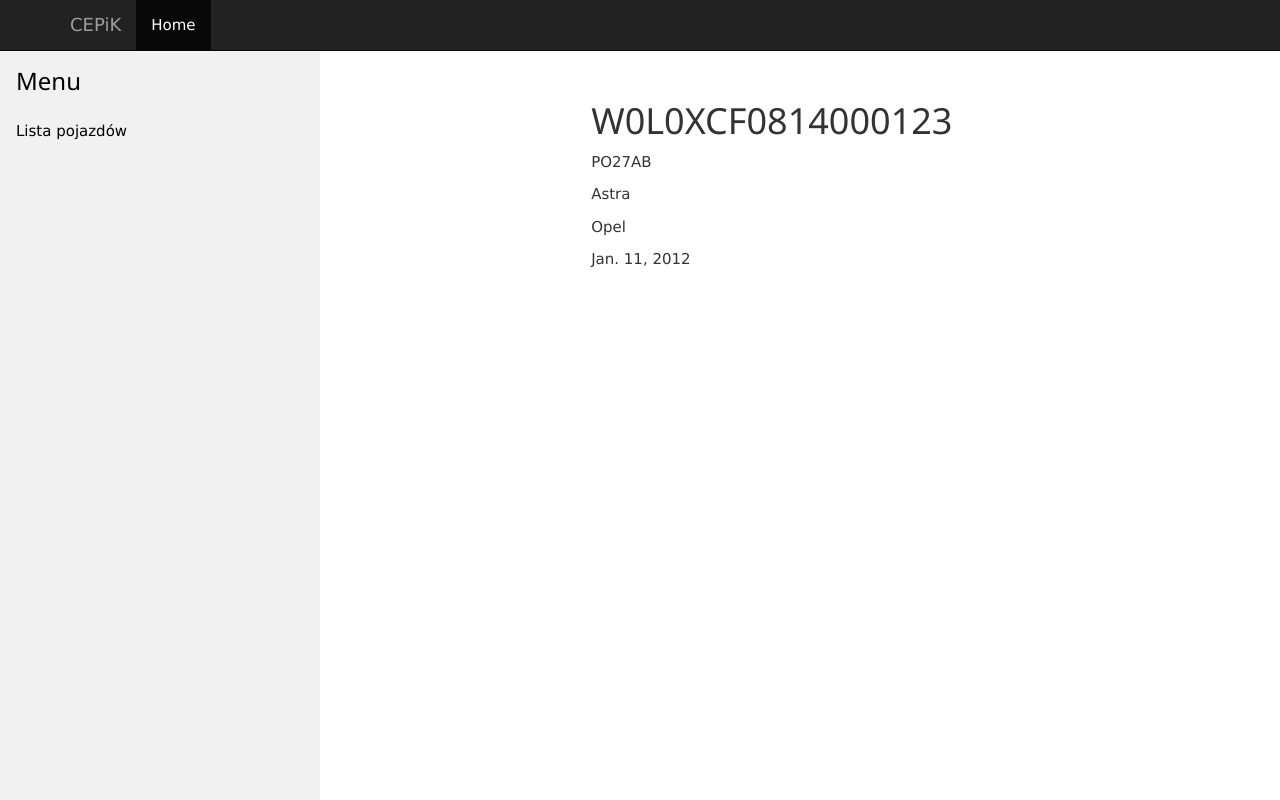
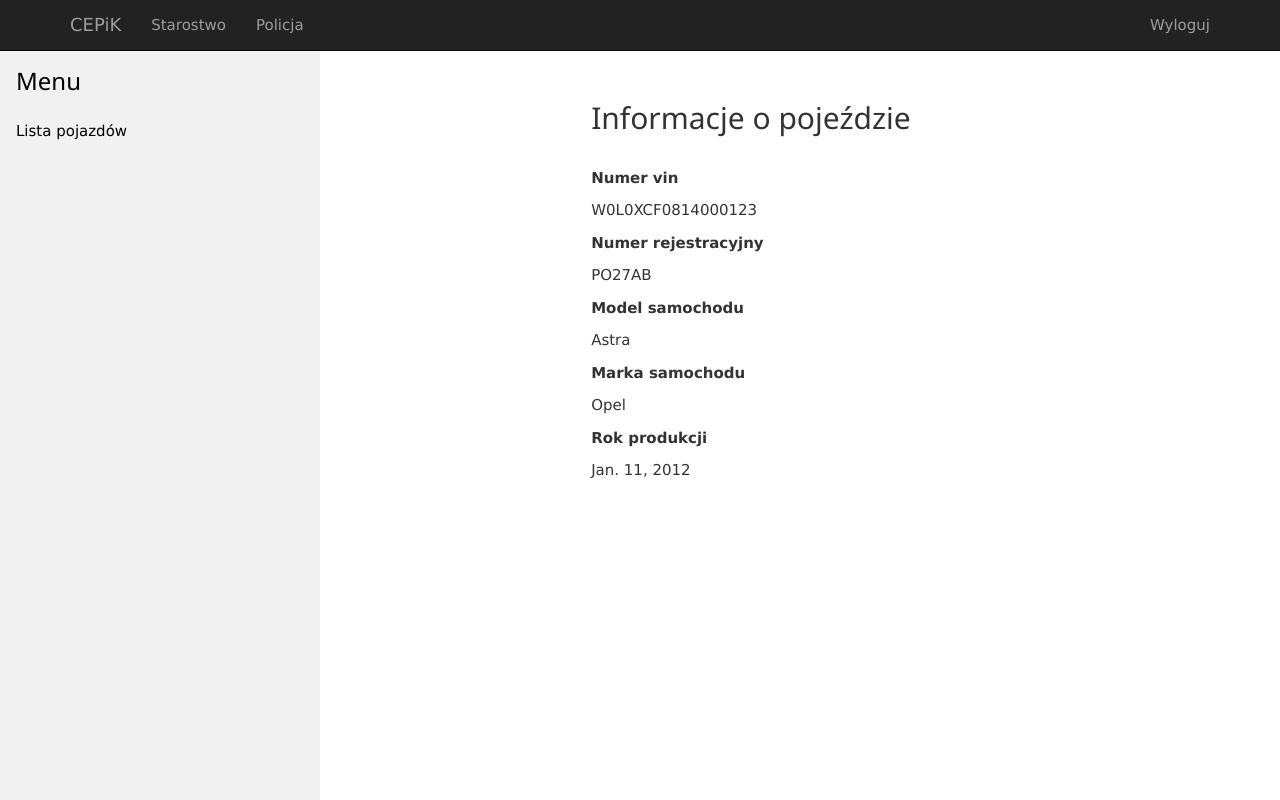
Before and after one commit to divident/teresport-cepik, a Django app: a page that uses templates/base_generic_police.html in a window 1280 px wide. Run offline with Django 3.2, Linux system fonts and the light colour scheme; a user stored in the database is signed in; data comes from the database, SQL or seed files in the repository; both versions use the stored data as it was after the commit; parts of the project's set-up code (start-up, migrations or seed data) failed here and were passed over; some libraries are stand-ins or nearby versions.

Commit message:
final version

```diff
--- a/district_office/templates/district_office/index.html
+++ b/district_office/templates/district_office/index.html
@@ -9,16 +9,20 @@
             <li><a href="{% url 'district_office:detail' car.vin %}">{{ car }}</a></li>
         {% endfor %}
     </ul>
+    <!--
     <button onclick="location.href='{% url 'district_office:add' %}'">Zarejestruj nowy samochód</button>
     <button onclick="location.href='{% url 'district_office:status' %}'">Zmien status samochodu</button>
     <button onclick="location.href='{% url 'district_office:search' %}'">Wyszukaj samochód</button>
     <button onclick="location.href='{% url 'district_office:stolen' %}'">Skradzione samochody</button>
+    -->
 {% else %}
     <p>Brak dostępnych samochodow.</p>
+    <!--
     <button onclick="location.href='{% url 'district_office:add' %}'">Zarejestruj nowy samochód</button>
     <button onclick="location.href='{% url 'district_office:status' %}'">Zmień status samochodu</button>
     <button onclick="location.href='{% url 'district_office:search' %}'">Wyszukaj samochód</button>
     <button onclick="location.href='{% url 'district_office:stolen' %}'">Skradzione samochody</button>
+    -->
 {% endif %}
 </div>
 {% endblock %}
--- a/police_office/templates/police_office/detail.html
+++ b/police_office/templates/police_office/detail.html
@@ -3,10 +3,16 @@
 <html>
 <body>
  <div style="margin-left:35%">
-<h1>{{ object.vin }}</h1>
+<h2>Informacje o pojeździe</h2><br>
+<p><b>Numer vin</b></p>
+<p>{{ object.vin }}</p>
+<p><b>Numer rejestracyjny</b></p>
 <p>{{ object.reg_no }}</p>
+<p><b>Model samochodu</b></p>
 <p>{{ object.model }}</p>
+<p><b>Marka samochodu</b></p>
 <p>{{ object.mark }}</p>
+<p><b>Rok produkcji</b></p>
 <p>{{ object.production_year}}</p>
 </div>
 </body>
--- a/templates/base_generic.html
+++ b/templates/base_generic.html
@@ -42,6 +42,7 @@
   <a class="w3-bar-item w3-button" onclick="location.href='{% url 'district_office:add' %}'">Zarejestruj nowy pojazd</a>
   <a class="w3-bar-item w3-button" onclick="location.href='{% url 'district_office:status' %}'">Zmien status pojazdu</a>
   <a class="w3-bar-item w3-button" onclick="location.href='{% url 'district_office:stolen' %}'">Skradzione pojazdy</a>
+  <a class="w3-bar-item w3-button" onclick="location.href='{% url 'district_office:search' %}'">Wyszukaj samochód</a>
 </div>
  {% else %}
  <div class="w3-sidebar w3-light-grey w3-bar-block" style="width:25%">
@@ -63,7 +64,8 @@
         </div>
         <div id="navbar" class="collapse navbar-collapse">
           <ul class="nav navbar-nav">
-            <li class="active"><a href="{% url 'district_office:index' %}">Home</a></li>
+            <li><a href="{% url 'district_office:index' %}">Starostwo</a></li>
+             <li><a href="{% url 'police_office:index' %}">Policja</a></li>
           </ul>
           <ul class="nav navbar-nav navbar-right">
             {% if user.is_authenticated %}
--- a/templates/base_generic_police.html
+++ b/templates/base_generic_police.html
@@ -60,9 +60,15 @@
         </div>
         <div id="navbar" class="collapse navbar-collapse">
           <ul class="nav navbar-nav">
-            <li class="active"><a href="{% url 'police_office:index'%}">Home</a></li>
+             <li><a href="{% url 'district_office:index' %}">Starostwo</a></li>
+             <li><a href="{% url 'police_office:index' %}">Policja</a></li>
           </ul>
           <ul class="nav navbar-nav navbar-right">
+            {% if user.is_authenticated %}
+              <li><a href="{% url 'logout' %}?next={{ request.path }}">Wyloguj</a></li>
+            {% else %}
+              <li><a href="{% url 'login' %}?next={{ request.path }}"?>Zaloguj</a></li>
+            {% endif %}
           </ul>
         </div><!--/.nav-collapse -->
       </div>
```
Also changed, not shown: district_office/templates/district_office/search_list.html (+6 -2 lines), db.sqlite3.
